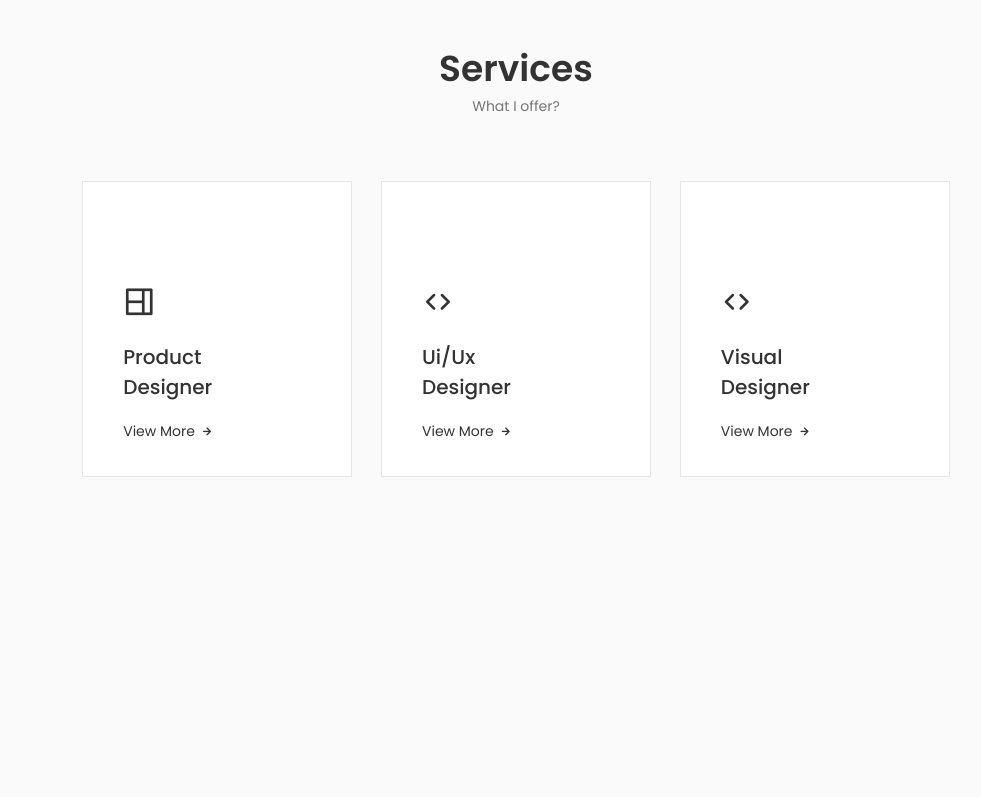
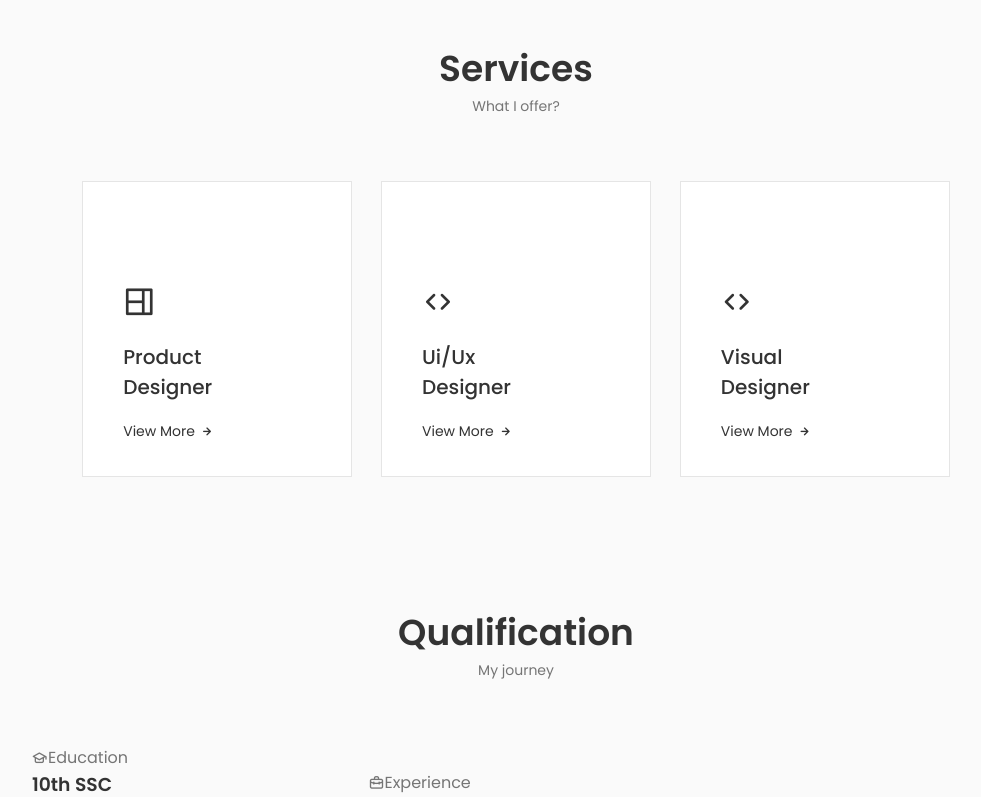
Before and after one commit to arshupadhyay/ArshUpadhyay_portfolio, a React (Create React App) app: page / in a window 1280 px wide. Shown: the part 2000-2797 px from the top of the page, without its empty margins (124-1105 px from the left). Before the commit the page ends 2509 px from the top, so only its background shows below. Built offline with nearby package versions, Linux system fonts and the light colour scheme.

Commit message:
qualification section

```diff
--- a/src/App.js
+++ b/src/App.js
@@ -2,6 +2,7 @@ import './App.css';
 import About from './components/about/About';
 import Header from './components/header/Header';
 import Home from './components/home/Home';
+import Qualification from './components/qualifications/Qualification';
 import Services from './components/services/Services';
 import Skills from './components/skills/Skills';
 
@@ -15,6 +16,7 @@ function App() {
       <About/>
       <Skills/>
       <Services/>
+      <Qualification/>
     </main>
     </>
   );
--- /dev/null
+++ b/src/components/qualifications/Qualification.jsx
@@ -0,0 +1,93 @@
+import React from 'react';
+import './qualification.css'
+
+const Qualification = () => {
+  return (
+    <section className="qualification section">
+        <h2 className="section__title">Qualification</h2>
+        <span className="section__subtitle">My journey</span>
+
+        <div className="qualification__container container">
+            <div className="qualification__tabs">
+                <div className="qualification__button qualification__active button--flex">
+                    <i className="uil uil-graduation-cap qualification__icon"></i>{" "}
+                    Education
+                </div>
+
+
+            </div>
+
+            <div className="qualification__sections">
+                <div className="qualification__content">
+                    <div className="qualification__data">
+                        <div>
+                            <h3 className="quaalification__title">10th SSC</h3>
+                            <span className="qualification__subtitle">SVEM School, Ankleshwar</span>
+                            <div className="qualification__calendar">
+                                <i className="uil uil-calendar-alt"></i>2017-2018
+                            </div>
+                        </div>
+
+                        <div>
+                            <span className="qualification__rounder"></span>
+                            <span className="qualification__line"></span>
+                        </div>
+                    </div>
+
+                    <div className="qualification__data">
+                        <div></div>
+
+                        <span className="qualification__rounder"></span>
+                        <span className="qualification__line"></span>
+
+                        <div>
+                            <h3 className="quaalification__title">12th HSC</h3>
+                            <span className="qualification__subtitle">Advait VidhyaNiketan,Bharuch</span>
+                            <div className="qualification__calendar">
+                                <i className="uil uil-calendar-alt"></i>2020-2021
+                            </div>
+                        </div>
+                    </div>
+
+                    <div className="qualification__data">
+                        <div>
+                            <h3 className="quaalification__title">B.tech(Computer Science Engg)</h3>
+                            <span className="qualification__subtitle">Charusat University, Nadiad, Gujarat, India</span>
+                            <div className="qualification__calendar">
+                                <i className="uil uil-calendar-alt"></i>2021 - Present
+                            </div>
+                        </div>
+
+                        <div>
+                            <span className="qualification__rounder"></span>
+                            <span className="qualification__line"></span>
+                        </div>
+                    </div>
+
+                </div>
+                <div className="qualification__data experience__data">
+                    <div className="qualification__button button--flex">
+                        <i className="uil uil-briefcase-alt qualification__icon"></i>{" "}
+                        Experience
+                    </div>
+                        <span className="qualification__rounder"></span>
+                        <span className="qualification__line"></span>
+
+                        <div>
+                            <h3 className="quaalification__title">Web Development Intern</h3>
+                            <span className="qualification__subtitle">DevKruti Tech - PHP Developer</span>
+                            <div className="qualification__calendar">
+                                <i className="uil uil-calendar-alt"></i>2023-2024
+                            </div>
+                        </div>
+                </div>
+
+
+
+            </div>
+        </div>
+    </section>
+  );
+}
+
+export default Qualification;
--- /dev/null
+++ b/src/components/qualifications/qualification.css
@@ -0,0 +1,3 @@
+.qualification__sections{
+    display: flex;;
+}
```
